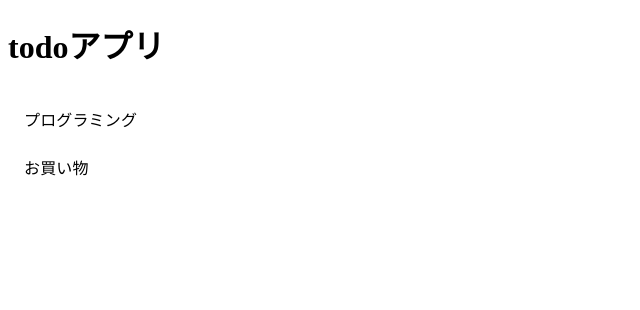
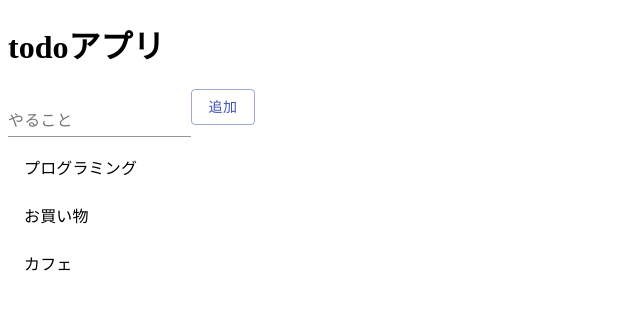
Before and after one commit to dayoshi-se/react-todo-app, a React (Create React App) app: page / in a window 1280 px wide. Shown: the top 310 px of the page, without its empty margins (0-640 px from the left). Built offline with nearby package versions, Linux system fonts and the light colour scheme.

Commit message:
'feat:追加処理の作成'

```diff
--- a/src/App.js
+++ b/src/App.js
@@ -1,14 +1,41 @@
 import React from 'react';
 import TodoList from './TodoList'
+import Form from './Form';
 
 class App extends React.Component{
+    constructor(props){
+        super(props);
+        this.state = {
+            list:['プログラミング','お買い物','カフェ']
+        }
+    }
+    handleChange = (event) => {
+        this.setState({value : event.target.value});
+    }
+    handleSubmit = (event) => {
+        event.preventDefault();
+
+        this.setState(
+            {
+                list:[
+                    ...this.state.list,
+                    this.state.value,
+                ],
+                value:'',
+            }
+        );
+    }
+
     render() {
-        const list = ['プログラミング','お買い物'];
-
         return (
             <div>
                 <h1>todoアプリ</h1>
-                <TodoList list={list}/>
+                <Form
+                    value={this.state.value}
+                    handleChange={this.handleChange}
+                    handleSubmit={this.handleSubmit}
+                />
+                <TodoList list={this.state.list} />
             </div>
         );
     }
--- /dev/null
+++ b/src/Form.js
@@ -0,0 +1,23 @@
+import React from 'react';
+import TextField from '@material-ui/core/TextField';
+import Button from '@material-ui/core/Button';
+
+function Form(props) {
+    return(
+        <form onSubmit={props.handleSubmit}>
+            <TextField
+                name="value"
+                label="やること"
+                value={props.value}
+                onChange={props.handleChange}
+            />
+            <Button
+                type="submit"
+                variant="outlined"
+                color="primary">
+            追加
+            </Button>
+        </form>
+    );
+}
+export default Form;
```
